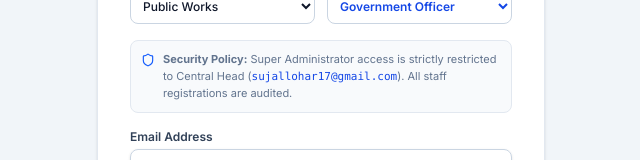
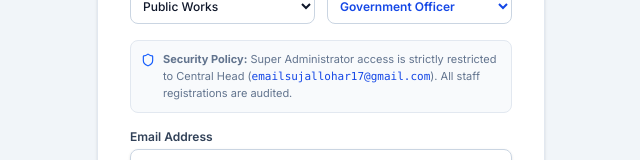
Before and after one commit to sujallohar/Praviresearch_project, a React (Vite) app: page /login in a window 1280 px wide. Both pictures are taken after a click on the button "New municipal staff? Register account". Shown: the part 607-767 px from the top of the page, without its empty margins (319-959 px from the left). Built offline with nearby package versions, Linux system fonts and the light colour scheme; no server answers.

Commit message:
fix(security): update master super admin email strictly to emailsujallohar17@gmail.com

```diff
--- a/src/components/layout/AppLayout.tsx
+++ b/src/components/layout/AppLayout.tsx
@@ -341,7 +341,7 @@ export const AppLayout: React.FC = () => {
               <span className="hidden sm:inline">AI Scanner</span>
             </button>
 
-            {/* Super Admin Access Approvals Button (Only for sujallohar17@gmail.com) */}
+            {/* Super Admin Access Approvals Button (Only for emailsujallohar17@gmail.com) */}
             {isSuperAdmin ? (
               <button
                 onClick={() => setRoleRequestsModalOpen(true)}
--- a/src/components/modals/RequestRoleModal.tsx
+++ b/src/components/modals/RequestRoleModal.tsx
@@ -3,7 +3,7 @@ import { Modal } from './Modal';
 import { Shield, Send, CheckCircle2, AlertTriangle, Loader2 } from 'lucide-react';
 import { collection, addDoc, serverTimestamp } from 'firebase/firestore';
 import { db } from '../../lib/firebase';
-import { useAuth, type UserRole } from '../../context/AuthContext';
+import { useAuth, type UserRole, SUPER_ADMIN_EMAIL } from '../../context/AuthContext';
 
 interface RequestRoleModalProps {
   isOpen: boolean;
@@ -79,7 +79,7 @@ export const RequestRoleModal: React.FC<RequestRoleModalProps> = ({
       isOpen={isOpen}
       onClose={onClose}
       title="Request Elevated Authority"
-      subtitle="Submit an official authorization request to Central Municipal Head (sujallohar17@gmail.com)"
+      subtitle={`Submit an official authorization request to Central Municipal Head (${SUPER_ADMIN_EMAIL})`}
       maxWidth="md"
     >
       {submitted ? (
@@ -89,7 +89,7 @@ export const RequestRoleModal: React.FC<RequestRoleModalProps> = ({
           </div>
           <h4 className="font-bold text-base text-slate-900">Authorization Request Dispatched!</h4>
           <p className="text-xs text-slate-600 max-w-sm mx-auto">
-            Your request for <strong className="text-blue-700">{role}</strong> credentials has been sent to Central Municipal Head (<code className="font-mono text-blue-700 font-bold">sujallohar17@gmail.com</code>). You will be notified once reviewed.
+            Your request for <strong className="text-blue-700">{role}</strong> credentials has been sent to Central Municipal Head (<code className="font-mono text-blue-700 font-bold">{SUPER_ADMIN_EMAIL}</code>). You will be notified once reviewed.
           </p>
         </div>
       ) : (
@@ -104,7 +104,7 @@ export const RequestRoleModal: React.FC<RequestRoleModalProps> = ({
           <div className="p-3 bg-blue-50 border border-blue-200 rounded-xl flex items-start gap-2.5 text-xs text-blue-900">
             <Shield className="w-4 h-4 text-blue-600 shrink-0 mt-0.5" />
             <p>
-              Under Municipal Governance rules, actions such as logging official safety audits and commissioning capital works require certified staff approval from Super Administrator Sujal Lohar (<strong>sujallohar17@gmail.com</strong>).
+              Under Municipal Governance rules, actions such as logging official safety audits and commissioning capital works require certified staff approval from Super Administrator Sujal Lohar (<strong>{SUPER_ADMIN_EMAIL}</strong>).
             </p>
           </div>
 
--- a/src/components/modals/RoleRequestsManagerModal.tsx
+++ b/src/components/modals/RoleRequestsManagerModal.tsx
@@ -56,7 +56,7 @@ export const RoleRequestsManagerModal: React.FC<RoleRequestsManagerModalProps> =
 
   if (!isOpen) return null;
 
-  // Strict Security Gate: Only Sujal Lohar (sujallohar17@gmail.com) can access
+  // Strict Security Gate: Only Sujal Lohar (emailsujallohar17@gmail.com) can access
   if (!isSuperAdmin) {
     return (
       <Modal
@@ -98,7 +98,7 @@ export const RoleRequestsManagerModal: React.FC<RoleRequestsManagerModalProps> =
     try {
       setActionLoadingId(req.id);
 
-      // Security enforcement: Nobody can ever be elevated to Admin except sujallohar17@gmail.com
+      // Security enforcement: Nobody can ever be elevated to Admin except emailsujallohar17@gmail.com
       const approvedRole: UserRole = req.requestedRole === 'Admin' ? 'Government Officer' : req.requestedRole;
 
       // 1. Update the request record in Cloud Firestore
--- a/src/context/AuthContext.tsx
+++ b/src/context/AuthContext.tsx
@@ -15,7 +15,7 @@ export interface UserProfile {
 }
 
 // Security Rule: Only this single verified email address is permitted to hold Super Admin privileges
-export const SUPER_ADMIN_EMAIL = 'sujallohar17@gmail.com';
+export const SUPER_ADMIN_EMAIL = 'emailsujallohar17@gmail.com';
 
 const CITIZEN_PROFILE: UserProfile = {
   uid: 'public-citizen',
@@ -90,7 +90,7 @@ export const AuthProvider: React.FC<{ children: React.ReactNode }> = ({ children
         const docSnap = await getDoc(docRef);
 
         if (isSuperAdminEmail) {
-          // Hard-lock: sujallohar17@gmail.com is ALWAYS Super Admin
+          // Hard-lock: emailsujallohar17@gmail.com is ALWAYS Super Admin
           const adminProfile: UserProfile = {
             uid: user.uid,
             name: docSnap.exists() && docSnap.data().name ? docSnap.data().name : 'Sujal Lohar',
--- a/src/pages/Inspections.tsx
+++ b/src/pages/Inspections.tsx
@@ -7,7 +7,7 @@ import {
   Trash2, Calendar, User, Download,
   Eye, Camera, FileDown, ShieldCheck, MapPin, Loader2
 } from 'lucide-react';
-import { useAuth, type UserRole } from '../context/AuthContext';
+import { useAuth, type UserRole, SUPER_ADMIN_EMAIL } from '../context/AuthContext';
 import { InspectionModal } from '../components/modals/InspectionModal';
 import { RbacModal } from '../components/modals/RbacModal';
 import { StructuralDefectScanner } from '../components/ai/StructuralDefectScanner';
@@ -92,7 +92,7 @@ export const Inspections: React.FC = () => {
     if (!isSuperAdmin) {
       setRbacActionTitle("Delete Inspection Audit");
       setRbacRequiredRoles(['Admin']);
-      setRbacExplanation("Deleting official engineering inspection records is restricted exclusively to Super Administrator (sujallohar17@gmail.com).");
+      setRbacExplanation(`Deleting official engineering inspection records is restricted exclusively to Super Administrator (${SUPER_ADMIN_EMAIL}).`);
       setRbacModalOpen(true);
       return;
     }
--- a/src/pages/Issues.tsx
+++ b/src/pages/Issues.tsx
@@ -6,7 +6,7 @@ import {
 import { db } from '../lib/firebase';
 import { collection, onSnapshot, doc, updateDoc, deleteDoc } from 'firebase/firestore';
 import type { Issue } from '../types';
-import { useAuth, type UserRole } from '../context/AuthContext';
+import { useAuth, type UserRole, SUPER_ADMIN_EMAIL } from '../context/AuthContext';
 import { IssueModal } from '../components/modals/IssueModal';
 import { RbacModal } from '../components/modals/RbacModal';
 import { StructuralDefectScanner } from '../components/ai/StructuralDefectScanner';
@@ -69,7 +69,7 @@ export const Issues: React.FC = () => {
     if (!isSuperAdmin) {
       setRbacActionTitle("Delete Civic Issue Record");
       setRbacRequiredRoles(['Admin']);
-      setRbacExplanation("Deleting public issue and incident audit records is restricted strictly to Super Administrator (sujallohar17@gmail.com).");
+      setRbacExplanation(`Deleting public issue and incident audit records is restricted strictly to Super Administrator (${SUPER_ADMIN_EMAIL}).`);
       setRbacModalOpen(true);
       return;
     }
--- a/src/pages/Login.tsx
+++ b/src/pages/Login.tsx
@@ -39,7 +39,7 @@ export const Login: React.FC = () => {
       const isSuperAdminEmail = cleanEmail === SUPER_ADMIN_EMAIL.toLowerCase();
 
       if (isSignup) {
-        // Enforce: Only sujallohar17@gmail.com can ever hold the Admin role
+        // Enforce: Only emailsujallohar17@gmail.com can ever hold the Admin role
         const assignedRole: UserRole = isSuperAdminEmail ? 'Admin' : role;
 
         const { user } = await createUserWithEmailAndPassword(auth, cleanEmail, password);
@@ -179,7 +179,7 @@ export const Login: React.FC = () => {
                 <div className="p-2.5 bg-slate-50 border border-slate-200 rounded-lg text-[11px] text-slate-500 flex items-start gap-2">
                   <Shield className="w-3.5 h-3.5 text-blue-600 shrink-0 mt-0.5" />
                   <p>
-                    <strong>Security Policy:</strong> Super Administrator access is strictly restricted to Central Head (<code className="text-blue-700 font-mono">sujallohar17@gmail.com</code>). All staff registrations are audited.
+                    <strong>Security Policy:</strong> Super Administrator access is strictly restricted to Central Head (<code className="text-blue-700 font-mono">emailsujallohar17@gmail.com</code>). All staff registrations are audited.
                   </p>
                 </div>
               </>
--- a/src/pages/Maintenance.tsx
+++ b/src/pages/Maintenance.tsx
@@ -3,7 +3,7 @@ import { collection, getDocs, query, orderBy, doc, updateDoc, deleteDoc } from '
 import { db } from '../lib/firebase';
 import type { MaintenanceRecord } from '../types';
 import { Wrench, Plus, Search, Filter, Pencil, Trash2, Calendar, DollarSign, CheckCircle2, Clock, Download, Eye } from 'lucide-react';
-import { useAuth, type UserRole } from '../context/AuthContext';
+import { useAuth, type UserRole, SUPER_ADMIN_EMAIL } from '../context/AuthContext';
 import { MaintenanceModal } from '../components/modals/MaintenanceModal';
 import { RbacModal } from '../components/modals/RbacModal';
 import { formatTimestamp } from '../utils/dateUtils';
@@ -97,7 +97,7 @@ export const Maintenance: React.FC = () => {
     if (!isSuperAdmin) {
       setRbacActionTitle("Delete Maintenance Record");
       setRbacRequiredRoles(['Admin']);
-      setRbacExplanation("Deleting historical maintenance records and work orders is restricted exclusively to Super Administrator (sujallohar17@gmail.com).");
+      setRbacExplanation(`Deleting historical maintenance records and work orders is restricted exclusively to Super Administrator (${SUPER_ADMIN_EMAIL}).`);
       setRbacModalOpen(true);
       return;
     }
```
Also changed, not shown: 1 other file (tests, documents, lock files or other folders).
